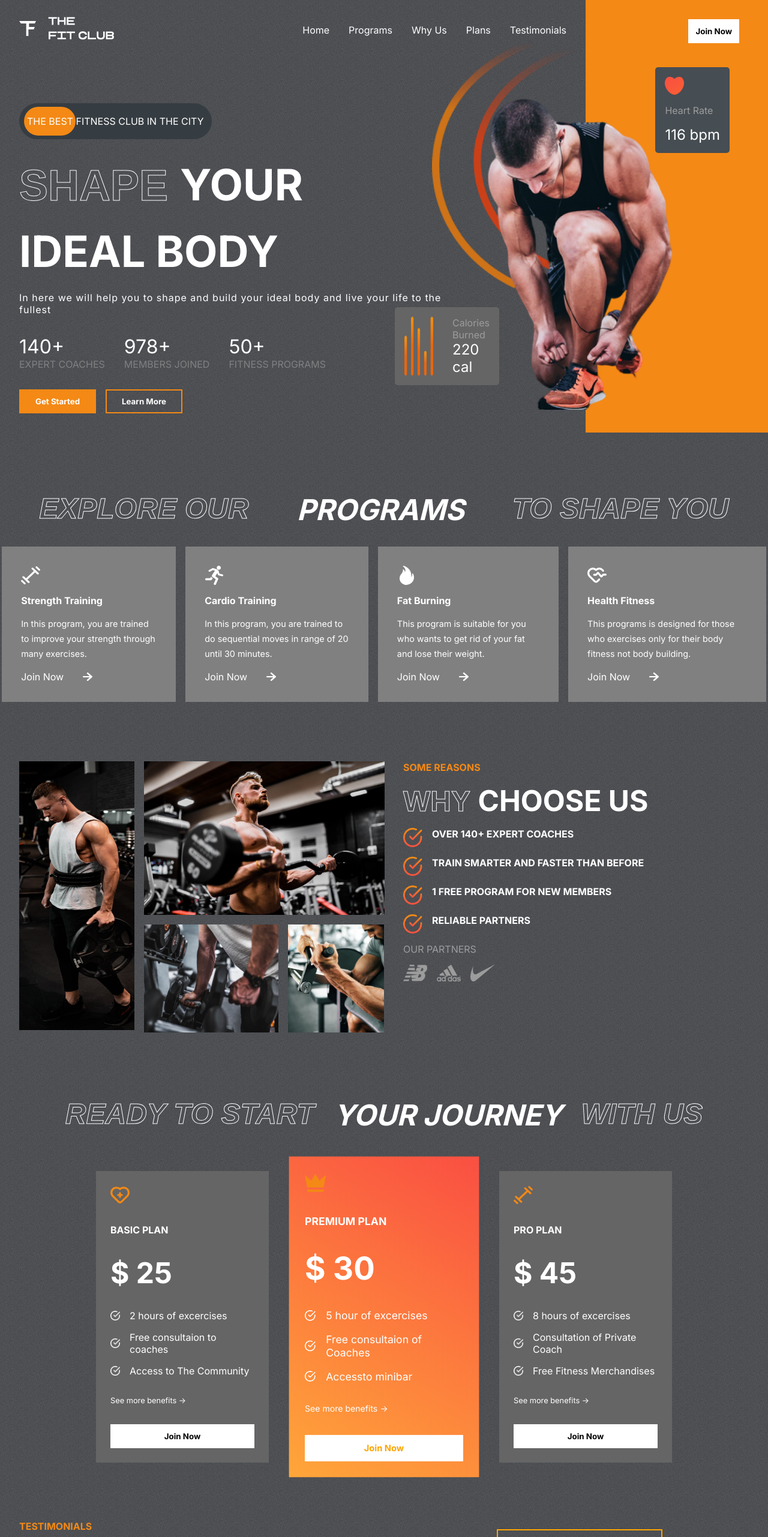
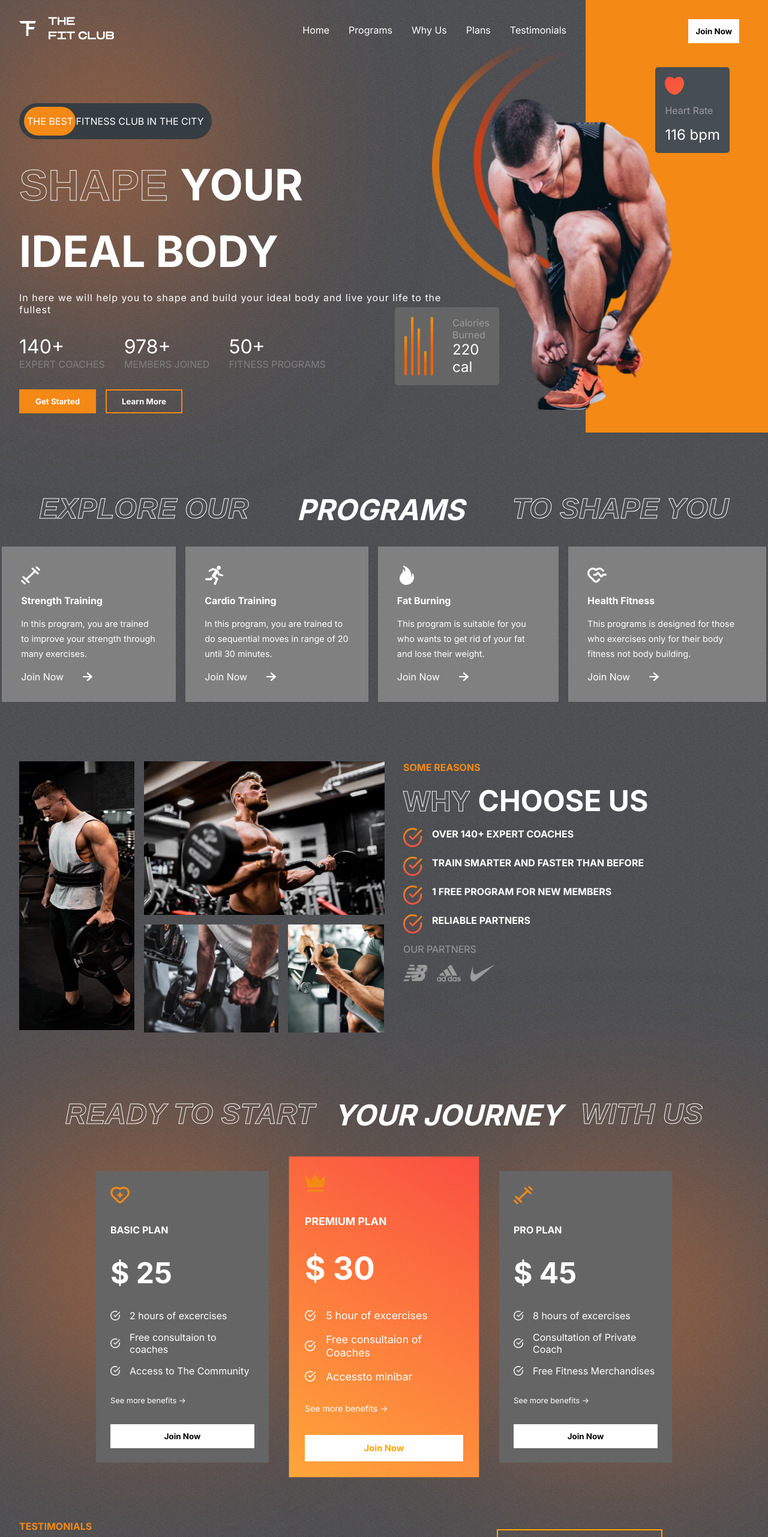
Before and after one commit to cwellis/fitnesswebsite, a React (Create React App) app: page / in a window 1280 px wide. Shown: the top 2562 px of the page at 60% size. Built offline with nearby package versions, Linux system fonts and the light colour scheme.

Commit message:
animations added

```diff
--- a/src/App.css
+++ b/src/App.css
@@ -42,3 +42,11 @@
 .btn:hover {
   cursor: pointer;
 }
+
+.blur {
+  background: rgba(253, 120, 43, 0.69);
+  position: absolute;
+  border-radius: 50%;
+  filter: blur(150px);
+  z-index: -9;
+}
--- a/src/App.js
+++ b/src/App.js
@@ -1,4 +1,5 @@
 import './App.css';
+import Footer from './components/Footer/Footer';
 import Hero from './components/Hero/Hero';
 import Join from './components/Join/Join';
 import Plans from './components/Plans/Plans';
@@ -15,6 +16,7 @@
           <Plans />
           <Testimonials />
           <Join />
+          <Footer />
     </div>
   );
 }
--- /dev/null
+++ b/src/components/Footer/Footer.css
@@ -0,0 +1,50 @@
+.Footer-container {
+    position: relative;
+}
+
+.Footer-container>hr {
+    border: 1px solid var(--lightgray);
+}
+
+.footer {
+    padding: 1rem 2rem;
+    display: flex;
+    flex-direction: column;
+    gap: 4rem;
+    align-items: center;
+    justify-content: center;
+    height: 20rem;
+}
+
+.social-links {
+    display: flex;
+    gap: 4rem;
+}
+
+.social-links>img {
+    width: 2rem;
+    height: 2rem;
+    cursor: pointer;
+}
+
+.logo-f>img {
+    width: 10rem;
+}
+
+.blur-f-1 {
+    bottom: 0;
+    right: 15%;
+    width: 26rem;
+    height: 12rem;
+    filter: blur(200px);
+    background: red;
+}
+
+.blur-f-2 {
+    bottom: 0;
+    left: 15%;
+    width: 26rem;
+    height: 12rem;
+    filter: blur(200px);
+    background: rgb(255, 115, 0);
+}
--- /dev/null
+++ b/src/components/Footer/Footer.jsx
@@ -0,0 +1,28 @@
+import React from 'react'
+import './Footer.css'
+import Github from '../../assets/github.png'
+import Instagram from '../../assets/instagram.png'
+import Linkedin from '../../assets/linkedin.png'
+import Logo from '../../assets/logo.png'
+
+const Footer = () => {
+    return (
+        <div className='Footer-container'>
+            <hr />
+            <div className="footer">
+                <div className="social-links">
+                    <img src={Github} alt="" />
+                    <img src={Instagram} alt="" />
+                    <img src={Linkedin} alt="" />
+                </div>
+                <div className="logo-f">
+                    <img src={Logo} alt="" />
+                </div>
+            </div>
+            <div className="blur blur-f-1"></div>
+            <div className="blur blur-f-2"></div>
+        </div>
+    )
+}
+
+export default Footer
--- a/src/components/Hero/Hero.css
+++ b/src/components/Hero/Hero.css
@@ -182,3 +182,9 @@
     color: white;
     font-size: 1.5rem;
 }
+
+.blur-h {
+    width: 22rem;
+    height: 30rem;
+    left: 0;
+}
--- a/src/components/Hero/Hero.jsx
+++ b/src/components/Hero/Hero.jsx
@@ -5,17 +5,28 @@
 import hero_image_back from '../../assets/hero_image_back.png'
 import Heart from '../../assets/heart.png'
 import Calories from '../../assets/calories.png'
+import {motion} from 'framer-motion'
 
 const Hero = () => {
+
+    const transition = {type: 'spring', duration: 3}
+
     return (
         <div className='hero'>
+
+            <div className="blur blur-h"></div>
             <div className="left-h">
                 <Header />
 
                 {/* advertisement */}
 
                 <div className="best">
-                    <div></div>
+
+                    <motion.div
+                        initial={{left: '238px'}}
+                        whileInView={{left: '8px'}}
+                        transition={{...transition, type: 'tween'}}
+                    ></motion.div>
                     <span>The Best Fitness Club In The City</span>
                 </div>
 
@@ -66,25 +77,38 @@
             <div className="right-h">
                 <button className='btn'>Join Now</button>
 
-                <div className='heart-rate'>
+                <motion.div
+                initial={{right: '-1rem'}}
+                whileInView={{right: '4rem'}}
+                transition={transition}
+                className='heart-rate'>
                     <img src={Heart} alt="" />
                     <span>Heart Rate</span>
                     <span>116 bpm</span>
-                </div>
+                </motion.div>
 
                 {/* hero images */}
 
                 <img src={hero_image} alt="" className='hero-image' />
-                <img src={hero_image_back} alt="" className='hero-image-back' />
+                <motion.img
+                initial={{right: '11rem'}}
+                whileInView={{right: '20rem'}}
+                transition={transition}
+                src={hero_image_back}
+                alt="" className='hero-image-back' />
 
                 {/* calories */}
-                <div className="calories">
+                <motion.div
+                initial={{right: '37rem'}}
+                whileInView={{right: '28rem'}}
+                transition={transition}
+                className="calories">
                     <img src={Calories} alt="" />
                     <div>
                         <span>Calories Burned</span>
                         <span>220 cal</span>
                     </div>
-                </div>
+                </motion.div>
 
             </div>
         </div>
--- a/src/components/Plans/Plans.css
+++ b/src/components/Plans/Plans.css
@@ -5,6 +5,20 @@
     flex-direction: column;
     gap: 4rem;
     position: relative;
+}
+
+.plans-blur-1 {
+    width: 32rem;
+    height: 23rem;
+    top: 6rem;
+    left: 0rem;
+}
+
+.plans-blur-2 {
+    width: 32rem;
+    height: 23rem;
+    top: 10rem;
+    right: 0rem;
 }
 
 .plans {
--- a/src/components/Plans/Plans.jsx
+++ b/src/components/Plans/Plans.jsx
@@ -6,6 +6,8 @@
 const Plans = () => {
     return (
         <div className="plans-container">
+            <div className="blur plans-blur-1"></div>
+            <div className="blur plans-blur-2"></div>
             <div className="programs-header" style={{gap: '2rem'}}>
                 <span className='stroke-text'>READY TO START</span>
                 <span>YOUR JOURNEY</span>
```
